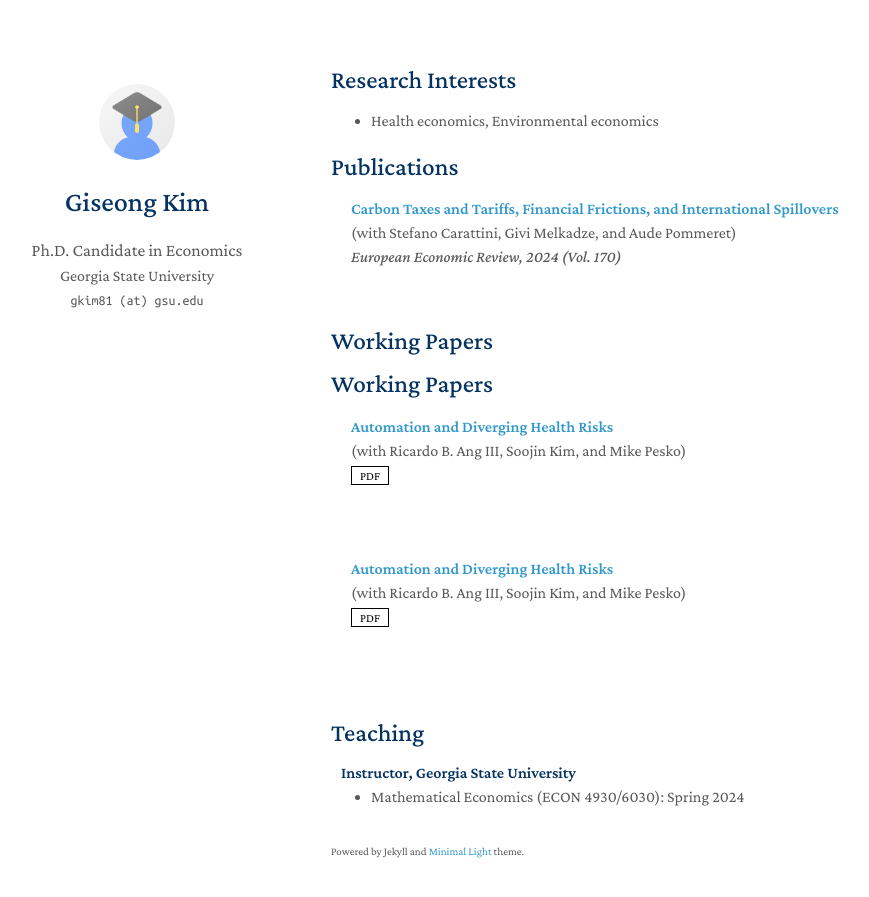
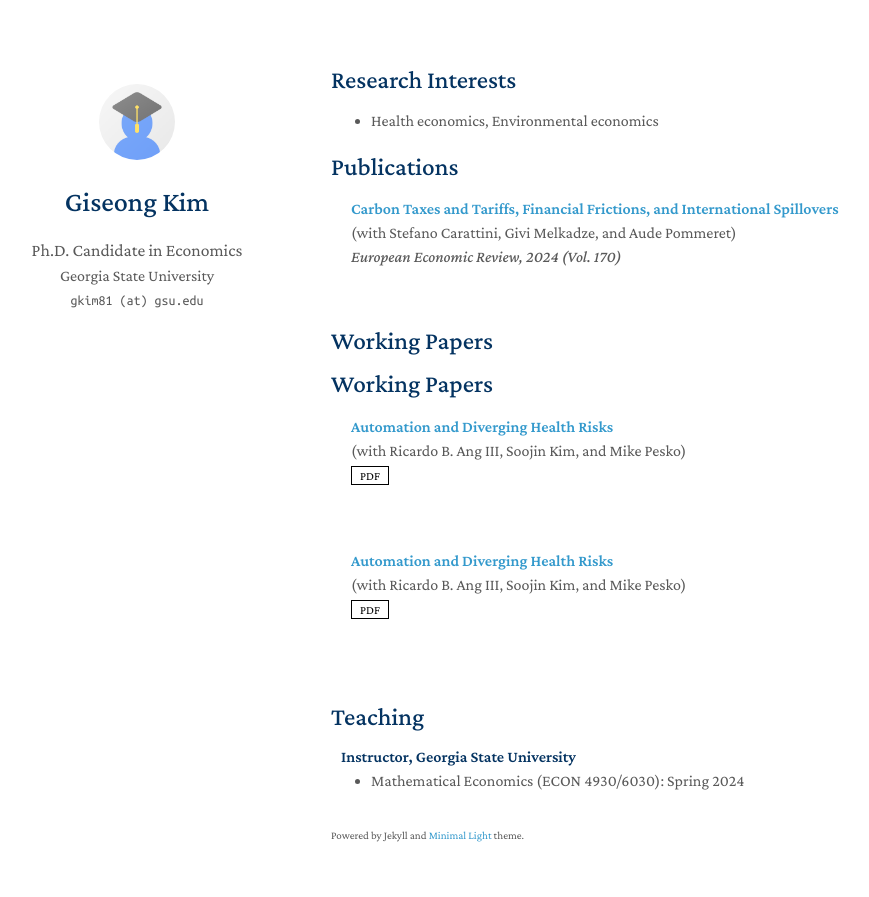
Before and after one commit to giseong-kim/giseong-kim.github.io, a Jekyll site: the page built from index.md, in a window 1280 px wide and 932 px high. Shown: the top 897 px of the window, without its empty margins (139-1008 px from the left). Built offline with Jekyll 4.4.1, drawn with Linux system fonts in a browser that asks for light colours; a style sheet for code colours, icons or effects is not loaded.

Commit message:
Update publications-no-dark-mode.css

```diff
--- a/assets/css/publications-no-dark-mode.css
+++ b/assets/css/publications-no-dark-mode.css
@@ -36,9 +36,9 @@ blockquote { background: var(--global-bg-color); border-left: 2px solid var(--gl
 
 .publications ol.bibliography { list-style: none; padding: 0; margin-top: 0; }
 
-.publications ol.bibliography li { min-height: 110px; margin-bottom: 0.5rem; }
+.publications ol.bibliography li { min-height: 110px; margin-bottom: 0; }
 
-.publications ol.bibliography li .abbr { height: 8rem; margin-bottom: 0.5rem; }
+.publications ol.bibliography li .abbr { height: 8rem; margin-bottom: 0; }
 
 .publications ol.bibliography li .abbr abbr { display: inline-block; background-color: var(--global-theme-color); padding-left: 1rem; padding-right: 1rem; position: absolute; top: 8px; left: 16px; }
 
```
